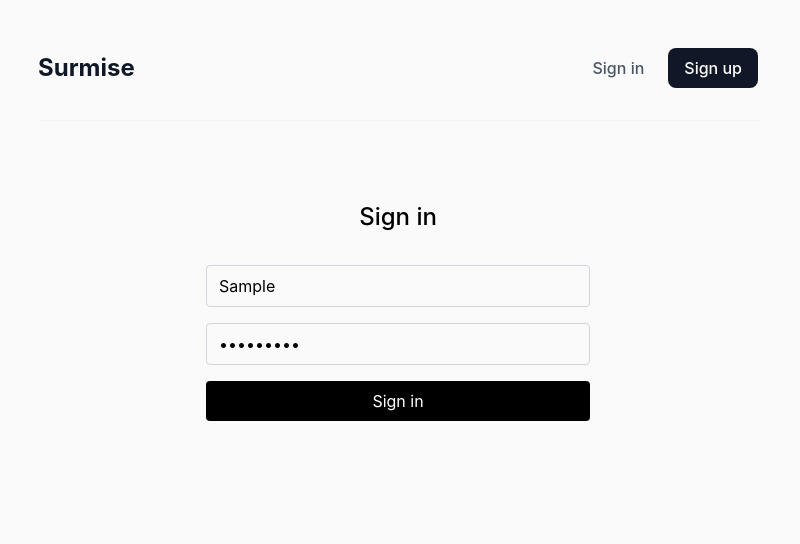
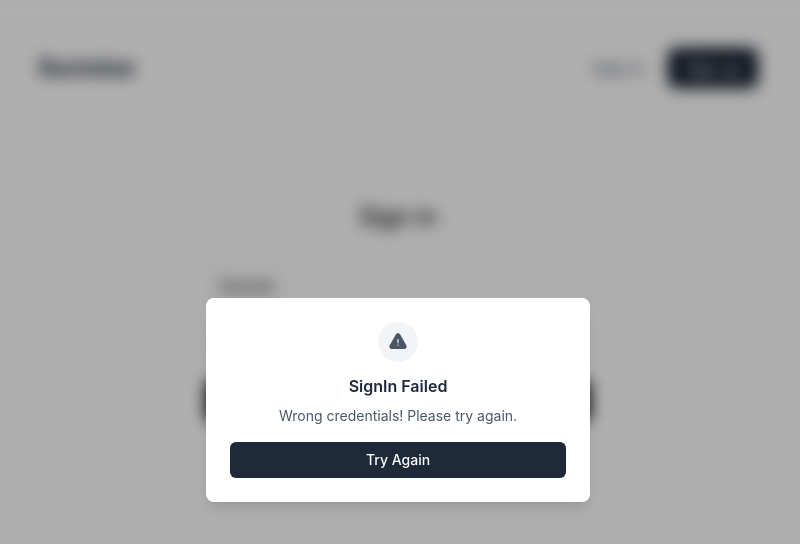
Before and after one commit to whysooharsh/Sumrise, a React (Vite) app in the folder frontend/: page /login in a window 1280 px wide. Both pictures are taken after typing "Sample", "Sample123" into the empty fields and a click on the button "Sign in". Shown: the top 544 px of the page, without its empty margins (242-1042 px from the left). Built offline with nearby package versions, Linux system fonts and the light colour scheme; no server answers.

Commit message:
Improved UI for errors

```diff
--- a/frontend/src/Pages/LoginPage.jsx
+++ b/frontend/src/Pages/LoginPage.jsx
@@ -1,27 +1,37 @@
-import {useContext, useState} from "react";
-import {Navigate} from "react-router-dom";
-import {UserContext} from "../UserContext.jsx";
-import {api} from '../api';
+import { useContext, useState } from "react";
+import { Navigate } from "react-router-dom";
+import { UserContext } from "../UserContext.jsx";
+import { api } from "../api";
 
 export default function LoginPage() {
-  const [username,setUsername] = useState('');
-  const [password,setPassword] = useState('');
-  const [redirect,setRedirect] = useState(false);
-  const {setUserInfo} = useContext(UserContext);
+  const [username, setUsername] = useState("");
+  const [password, setPassword] = useState("");
+  const [redirect, setRedirect] = useState(false);
+  const { setUserInfo } = useContext(UserContext);
+  const [showErrorModal, setShowErrorModal] = useState(false);
+  const [errorMessage, setErrorMessage] = useState("");
+  const [showSuccessModal, setShowSuccessModal] = useState(false);
+  const [successMessage, setSuccessMessage] = useState("");
 
   async function login(ev) {
     ev.preventDefault();
     try {
-      const response = await api.post('/auth/login', {username, password});
+      const response = await api.post("/auth/login", { username, password });
       setUserInfo(response.data);
-      setRedirect(true);
+      setSuccessMessage("SignIn Successful, Redirecting to the Home page");
+      setShowSuccessModal(true);
+
+      setTimeout(() => {
+        setRedirect(true);
+      }, 2000);
     } catch (error) {
-      alert('Wrong credentials');
+      setErrorMessage("Wrong credentials! Please try again.");
+      setShowErrorModal(true);
     }
   }
 
   if (redirect) {
-    return <Navigate to={'/'} />
+    return <Navigate to={"/"} />;
   }
 
   return (
@@ -32,20 +42,70 @@
           type="text"
           placeholder="Username"
           value={username}
-          onChange={ev => setUsername(ev.target.value)}
+          onChange={(ev) => setUsername(ev.target.value)}
           className="w-full px-3 py-2 border border-gray-300 rounded focus:outline-none focus:border-black"
         />
         <input
           type="password"
           placeholder="Password"
           value={password}
-          onChange={ev => setPassword(ev.target.value)}
+          onChange={(ev) => setPassword(ev.target.value)}
           className="w-full px-3 py-2 border border-gray-300 rounded focus:outline-none focus:border-black"
         />
         <button className="w-full bg-black text-white py-2 rounded hover:bg-gray-800">
           Sign in
         </button>
       </form>
+      {showErrorModal && (
+        <div className="fixed inset-0 flex items-center justify-center bg-black/30 backdrop-blur-sm z-50">
+  <div className="bg-white rounded-lg shadow-lg p-6 w-[90%] max-w-sm text-center">
+    <div className="flex items-center justify-center w-10 h-10 mx-auto rounded-full bg-gray-100 text-gray-600">
+      <svg
+        xmlns="http://www.w3.org/2000/svg"
+        viewBox="0 0 24 24"
+        fill="currentColor"
+        className="h-5 w-5"
+      >
+        <path
+          fillRule="evenodd"
+          d="M9.401 3.003c1.155-2 4.043-2 5.197 0l7.355 12.748c1.154 2-.29 4.5-2.599 4.5H4.645c-2.309 0-3.752-2.5-2.598-4.5L9.4 3.003zM12 8.25a.75.75 0 01.75.75v3.75a.75.75 0 01-1.5 0V9a.75.75 0 01.75-.75zm0 8.25a.75.75 0 100-1.5.75.75 0 000 1.5z"
+          clipRule="evenodd"
+        />
+      </svg>
+    </div>
+    <h2 className="mt-3 text-base font-semibold text-gray-800">
+      SignIn Failed
+    </h2>
+    <p className="mt-2 text-sm text-gray-600">{errorMessage}</p>
+    <button
+      onClick={() => setShowErrorModal(false)}
+      className="mt-4 w-full px-4 py-2 text-sm font-medium text-white bg-gray-800 rounded-md hover:bg-gray-900"
+    >
+      Try Again
+    </button>
+  </div>
+</div>
+
+      )}
+      {showSuccessModal && (
+        <div className="fixed inset-0 flex items-center justify-center bg-black/30 backdrop-blur-sm z-50">
+          <div className="bg-white rounded-lg shadow-lg p-6 w-[90%] max-w-sm text-center">
+            <div className="flex items-center justify-center w-10 h-10 mx-auto rounded-full bg-green-100 text-green-600">
+              <svg xmlns="http://www.w3.org/2000/svg" fill="none" viewBox="0 0 24 24" strokeWidth="1.5" stroke="currentColor" className="w-6 h-6">
+                <path strokeLinecap="round" strokeLinejoin="round" d="M9 12.75 11.25 15 15 9.75M21 12a9 9 0 1 1-18 0 9 9 0 0 1 18 0Z" />
+              </svg>
+            </div>
+            <h2 className="mt-3 text-base font-semibold text-gray-800">
+              SignIn Successful!
+            </h2>
+            <p className="mt-2 text-sm text-gray-600">{successMessage}</p>
+            <div className="mt-4 flex items-center justify-center">
+              <div className="animate-spin rounded-full h-4 w-4 border-b-2 border-gray-900"></div>
+              <span className="ml-2 text-sm text-gray-600">Redirecting...</span>
+            </div>
+          </div>
+        </div>
+      )}
     </div>
   );
 }
```
Also changed, not shown: 1 other file (tests, documents, lock files or other folders).
